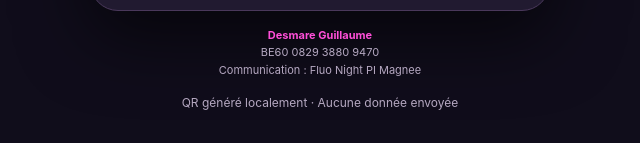
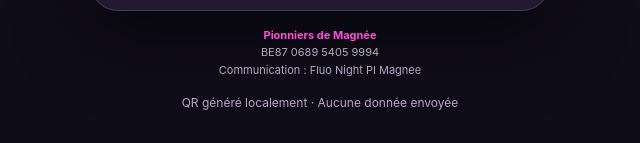
Before and after one commit to Piomagnee/Pionniers-Magnee, a plain HTML site: page fluo/index.html in a window 1280 px wide. Shown: the part 1137-1280 px from the top of the page, 320-960 px from the left. Drawn offline with Linux system fonts and the light colour scheme.

Commit message:
Update contact details in index.html

```diff
--- a/fluo/index.html
+++ b/fluo/index.html
@@ -304,9 +304,9 @@
     </section>
 
     <p class="details">
-      <strong>Desmare Guillaume</strong>
+      <strong>Pionniers de Magnée</strong>
       <br>
-      BE60 0829 3880 9470
+      BE87 0689 5405 9994
       <br>
       Communication : Fluo Night PI Magnee
     </p>
```
